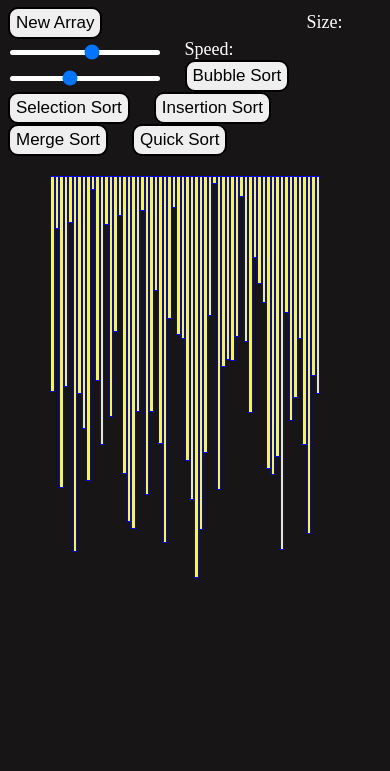
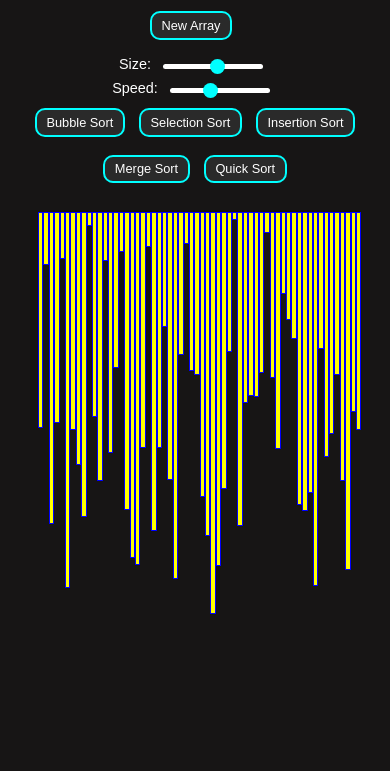
Before and after one commit to Amanc77/Sorting-Algorithm-Visualizer, a plain HTML site: page index.html in a window 390 px wide. Shown: the part 73-844 px from the top of the page. Drawn offline with Linux system fonts and the light colour scheme.

Commit message:
made webpage Responsive

```diff
--- a/index.html
+++ b/index.html
@@ -35,11 +35,15 @@
           />
         </span>
 
-        <button id="bubble">Bubble Sort</button>
-        <button id="selection">Selection Sort</button>
-        <button id="insertion">Insertion Sort</button>
-        <button id="merge">Merge Sort</button>
-        <button id="quick">Quick Sort</button>
+        <div>
+          <button id="bubble">Bubble Sort</button>
+          <button id="selection">Selection Sort</button>
+          <button id="insertion">Insertion Sort</button>
+        </div>
+        <div>
+          <button id="merge">Merge Sort</button>
+          <button id="quick">Quick Sort</button>
+        </div>
       </div>
 
       <!-- Sorting Bar Container -->
--- a/style.css
+++ b/style.css
@@ -1,26 +1,43 @@
 body {
   background-color: #171515;
+  margin: 0;
+  padding: 0;
+  font-family: "Arial", sans-serif;
+  display: flex;
+  flex-direction: column;
+  align-items: center;
+  min-height: 100vh;
 }
 
 h1 {
   color: aqua;
   text-align: center;
+  font-size: 2.5rem;
+  margin: 1.5rem 0;
+  text-shadow: 0 0 10px rgba(0, 255, 255, 0.5);
 }
 
 button {
   border-style: double;
-  font-size: 17px;
+  border-color: aqua;
+  background-color: #2a2a2a;
+  color: white;
+  font-size: 1rem;
   border-radius: 10px;
   cursor: pointer;
-  padding: 4px 6px;
+  padding: 0.5rem 1rem;
+  margin: 0.5rem;
+  transition: all 0.3s ease;
 }
 
 button:hover {
   background-color: #00ff00;
+  color: black;
+  transform: scale(1.05);
 }
 
 #newarr {
-  margin-right: 200px;
+  margin-right: 2rem;
 }
 
 #bubble,
@@ -30,22 +47,26 @@ button:hover {
 #quick,
 #sizer,
 #speed {
-  margin-right: 20px;
+  margin-right: 1rem;
 }
 
 #bar {
   color: red;
   display: flex;
   justify-content: center;
-  height: 400px;
+  height: 50vh;
+  max-height: 400px;
   flex-direction: row;
-  padding: 20px 30px 0px 10px;
+  padding: 1rem;
+  width: 90%;
+  margin: 0 auto;
 }
 
 .baritem {
   background: yellow;
   border: 1.25px solid blue;
   width: 0.75%;
+  transition: height 0.2s ease-in-out;
 }
 
 .sort {
@@ -60,11 +81,22 @@ input[type="range"] {
   border-radius: 5px;
   outline: none;
   cursor: pointer;
+  margin: 0 0.5rem;
+}
+
+input[type="range"]::-webkit-slider-thumb {
+  appearance: none;
+  width: 15px;
+  height: 15px;
+  background: aqua;
+  border-radius: 50%;
+  cursor: pointer;
 }
 
 a {
   text-decoration: none;
   color: aqua;
+  font-size: 1rem;
 }
 
 a:hover {
@@ -72,6 +104,131 @@ a:hover {
 }
 
 span {
-  font-size: large;
+  font-size: 1.2rem;
   color: white;
+  margin: 0 0.5rem;
 }
+
+.controls {
+  display: flex;
+  flex-wrap: wrap;
+  justify-content: center;
+  align-items: center;
+  margin: 1rem 0;
+  gap: 1rem;
+}
+
+.sort-buttons {
+  display: flex;
+  flex-wrap: wrap;
+  justify-content: center;
+  gap: 0.5rem;
+}
+
+@media (max-width: 768px) {
+  h1 {
+    font-size: 1.8rem;
+    margin: 1rem 0;
+  }
+
+  button {
+    font-size: 0.9rem;
+    padding: 0.4rem 0.8rem;
+  }
+
+  #newarr {
+    margin-right: 1rem;
+  }
+
+  #bubble,
+  #selection,
+  #insertion,
+  #merge,
+  #quick,
+  #sizer,
+  #speed {
+    margin-right: 0.5rem;
+  }
+
+  #bar {
+    height: 40vh;
+    padding: 0.5rem;
+    width: 95%;
+  }
+
+  .baritem {
+    width: 1%;
+  }
+
+  input[type="range"] {
+    width: 120px;
+  }
+
+  span {
+    font-size: 1rem;
+  }
+
+  .controls {
+    flex-direction: column;
+    gap: 0.5rem;
+  }
+
+  .sort-buttons {
+    flex-direction: row;
+    flex-wrap: wrap;
+    justify-content: center;
+    width: 100%;
+  }
+
+  #bubble,
+  #selection,
+  #insertion {
+    flex: 1 1 30%;
+    margin: 0.3rem;
+  }
+
+  #merge,
+  #quick {
+    flex: 1 1 45%;
+    margin: 0.3rem;
+  }
+}
+
+@media (max-width: 480px) {
+  h1 {
+    font-size: 1.5rem;
+  }
+
+  button {
+    font-size: 0.8rem;
+    padding: 0.3rem 0.6rem;
+  }
+
+  #bar {
+    height: 35vh;
+    width: 98%;
+  }
+
+  .baritem {
+    width: 1.5%;
+  }
+
+  input[type="range"] {
+    width: 100px;
+  }
+
+  span {
+    font-size: 0.9rem;
+  }
+
+  #bubble,
+  #selection,
+  #insertion {
+    flex: 1 1 28%;
+  }
+
+  #merge,
+  #quick {
+    flex: 1 1 40%;
+  }
+}
```
